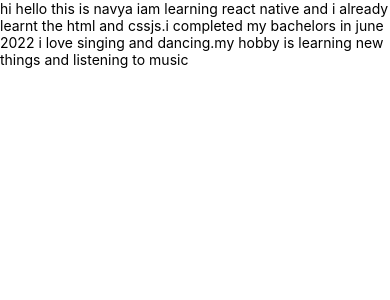
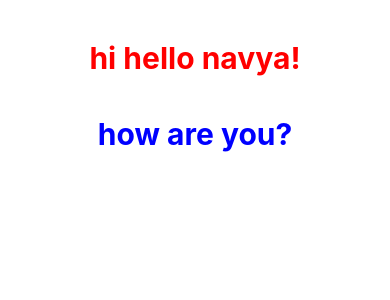
Before and after one commit to navyarayidi0509/reactnative-practice, a React Native app: screen / in a window 390 px wide. Shown: the top 300 px of the page. Built offline with nearby package versions, Linux system fonts and the light colour scheme.

Commit message:
styling adding to two elements

```diff
--- a/App.js
+++ b/App.js
@@ -1,15 +1,13 @@
 import React from 'react';
 import { StyleSheet, Text, View } from 'react-native';
-import P from './Props'
+import P from './Style'
 
 export default class App extends React.Component {
-   state = {
-      myself: 'hi hello this is navya iam learning react native and i already learnt the html and cssjs.i completed my bachelors in june 2022 i love singing and dancing.my hobby is learning new things and listening to music'
-   }
    render() {
       return (
          <View>
-            <P myself = {this.state.myself} />
+            <P mystyle = 'hi hello navya!' />
+            <P mystate = 'how are you?' />
          </View>
       );
    }
--- /dev/null
+++ b/Style.js
@@ -0,0 +1,31 @@
+import React from "react";
+import { StyleSheet,View,Text } from "react-native";
+const P = (props)=>{
+    return (
+        <View>
+            <Text style={styles.mystyle}>
+                {props.mystyle}
+                </Text>
+                <Text style={styles.mystate}>
+                {props.mystate}
+            </Text>
+        </View>
+    )
+}
+export default P
+const styles = StyleSheet.create({
+    mystyle:{
+        color : "red",
+        textAlign : "center",
+        fontSize : 30,
+        fontWeight:"bold",
+        marginTop:40,
+    },
+    mystate:{
+        color : "blue",
+        textAlign : "center",
+        fontSize : 30,
+        fontWeight:"bold",
+
+    }
+})
```
